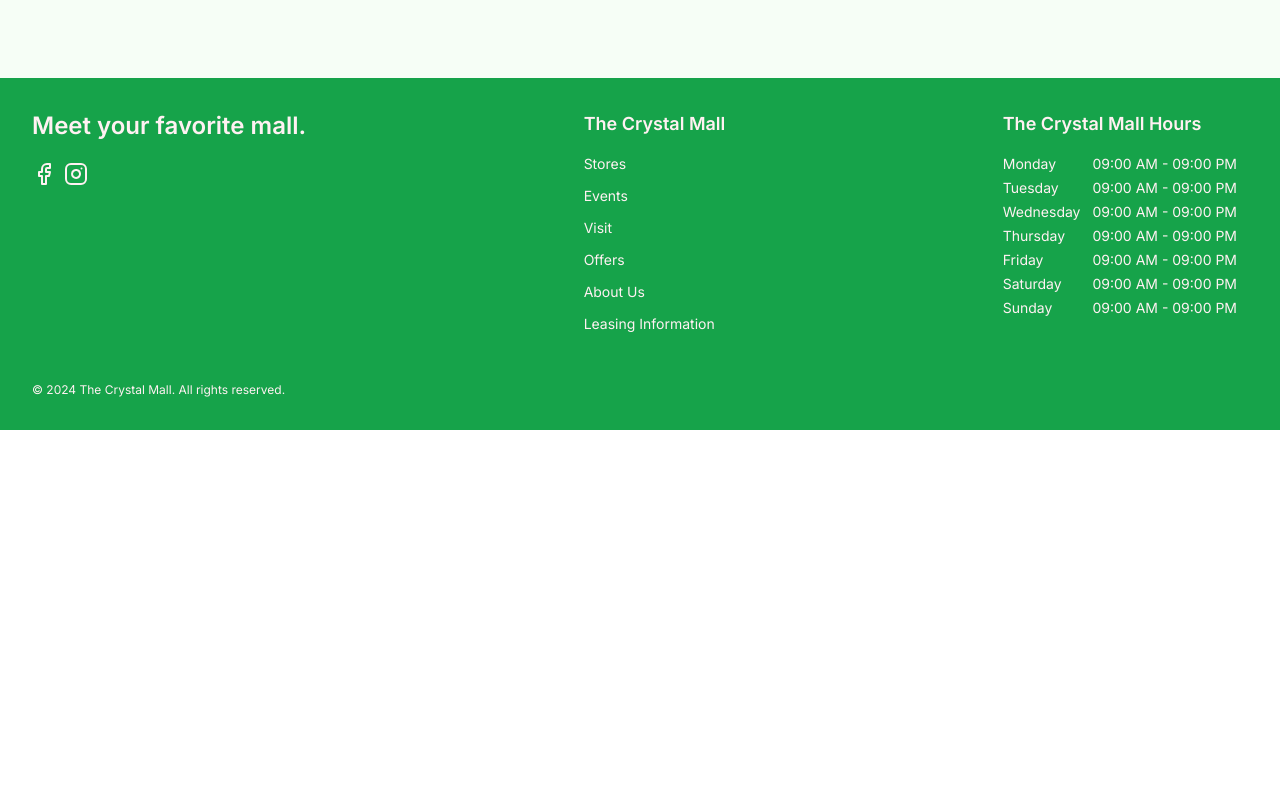
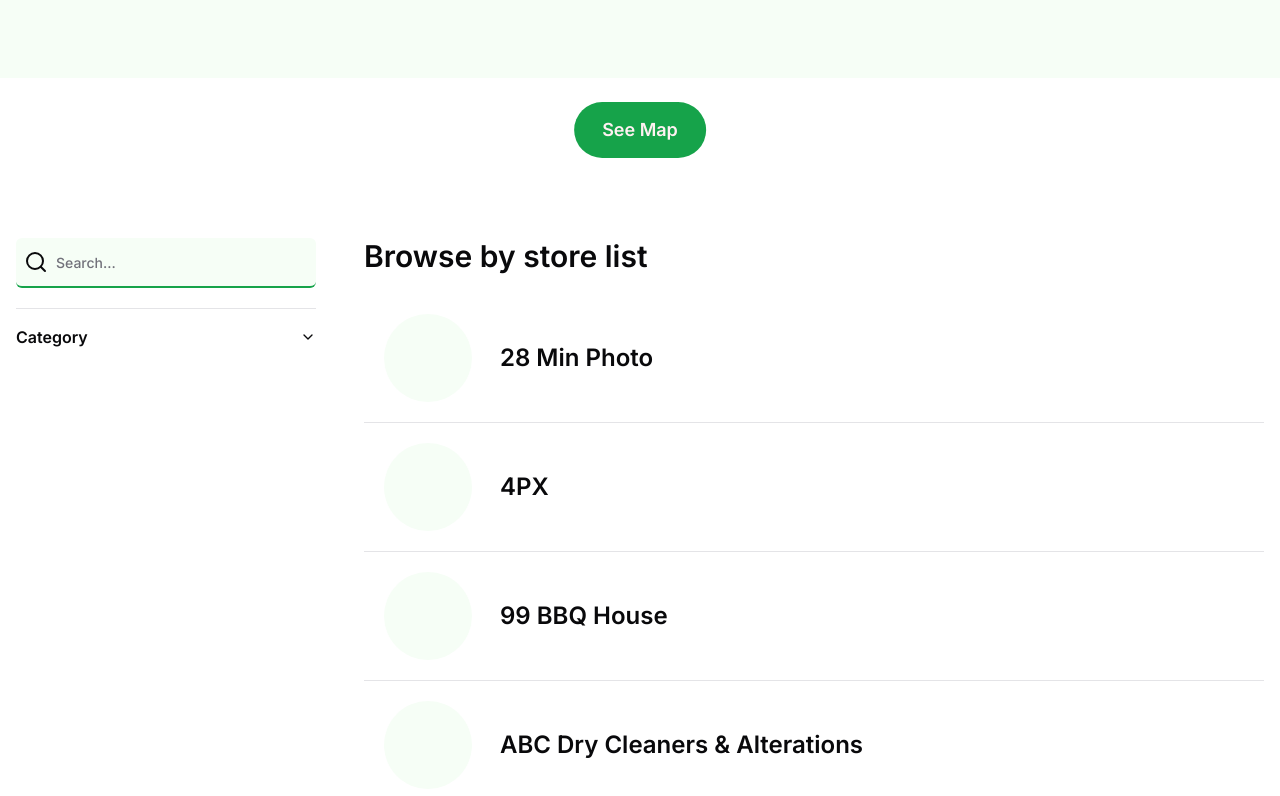
Before and after one commit to scottchen98/crystal-mall-app-redesign, a Next.js app: page /stores in a window 1280 px wide. Shown: the part 268-1064 px from the top of the page. Before the commit the page ends 800 px from the top, so only its background shows below. Built offline with nearby package versions, Linux system fonts and the light colour scheme.

Commit message:
display stores

```diff
--- a/src/app/stores/page.tsx
+++ b/src/app/stores/page.tsx
@@ -1,9 +1,13 @@
 import Banner from "./banner";
+import Map from "./map";
+import StoreList from "./store-list";
 
 export default function StoresPage() {
   return (
     <main>
       <Banner />
+      <Map />
+      <StoreList />
     </main>
   );
 }
--- /dev/null
+++ b/src/app/stores/store-item.tsx
@@ -0,0 +1,12 @@
+export default function StoreItem({ storeName }: { storeName: string }) {
+  return (
+    <div className="border-b p-5 first:mt-5">
+      <div className="flex gap-7">
+        <div className="rounded-full bg-[#f6fef6] p-11"></div>
+        <div className="my-auto">
+          <h3 className="text-lg font-semibold md:text-2xl">{storeName}</h3>
+        </div>
+      </div>
+    </div>
+  );
+}
--- /dev/null
+++ b/src/app/stores/store-list.tsx
@@ -0,0 +1,32 @@
+"use client";
+
+import SearchBar from "./search-bar";
+import CategoryFilterDropdown from "./category-filter-dropdown";
+import CategoryFilterDialog from "./category-filter-dialog";
+import StoreItem from "./store-item";
+
+import { stores } from "./data";
+
+export default function StoreList() {
+  return (
+    <div className="max-w-7xl px-4 md:mx-auto md:mt-14 md:grid md:grid-cols-[1fr_3fr] md:gap-12">
+      <div>
+        <SearchBar />
+        <CategoryFilterDropdown />
+      </div>
+
+      <CategoryFilterDialog />
+
+      <div>
+        <h2 className="mt-7 text-2xl font-semibold md:mt-0 md:text-3xl">
+          Browse by store list
+        </h2>
+        <div>
+          {stores.sort().map((store, index) => (
+            <StoreItem key={index} storeName={store} />
+          ))}
+        </div>
+      </div>
+    </div>
+  );
+}
```
